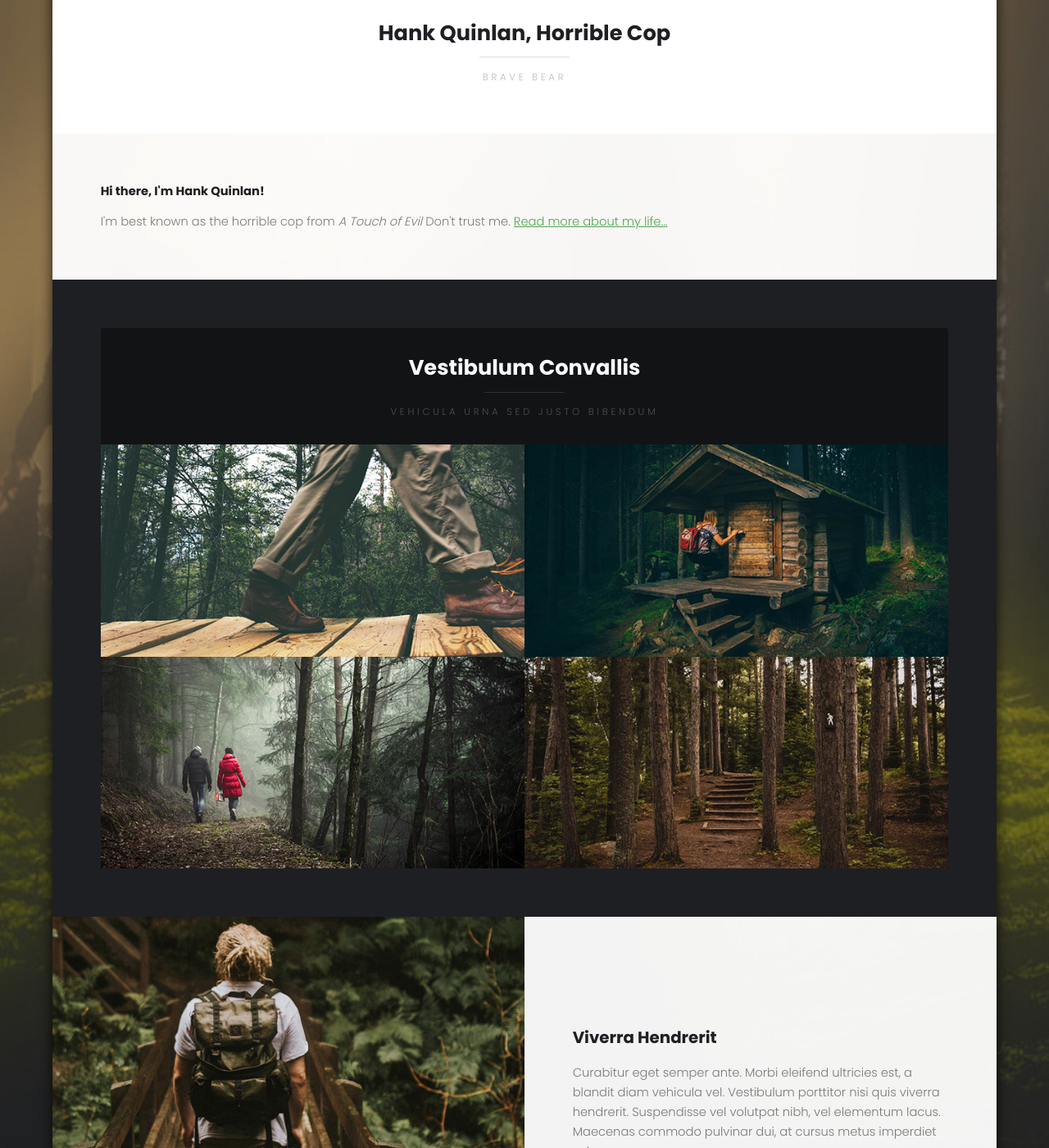
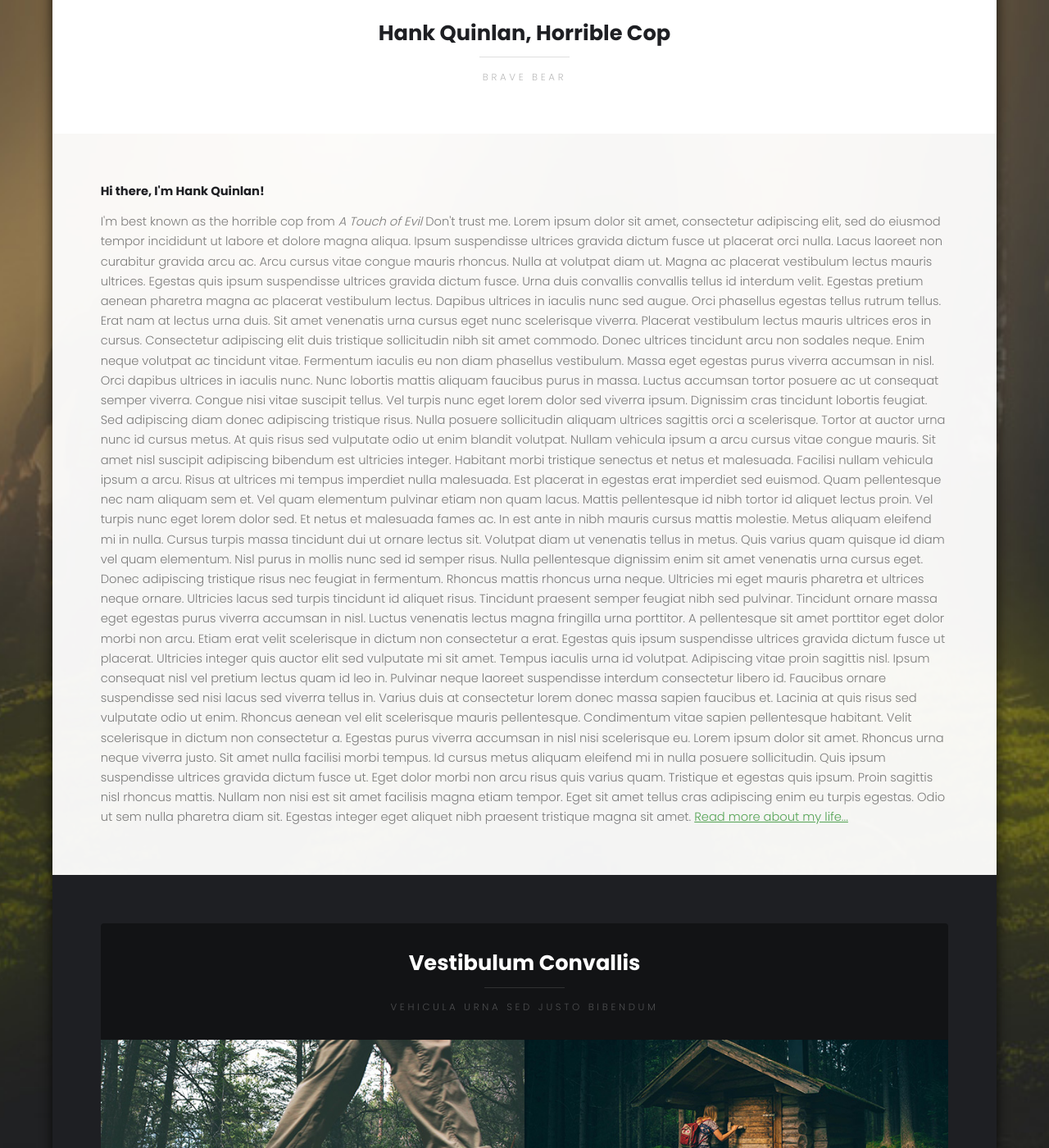
Before and after one commit to HazelPython/symmetrical-palm-tree, a Jekyll site: the page built from helloworld.md, in a window 1280 px wide and 1400 px high, scrolled down 667 px. Shown: the whole window at 82% size. Built offline with Jekyll 4.4.1, drawn with Linux system fonts in a browser that asks for light colours.

Commit message:
Update helloworld.md

```diff
--- a/helloworld.md
+++ b/helloworld.md
@@ -5,4 +5,13 @@ title: Hank Quinlan, Horrible Cop
 
 <h1>Hi there, I'm Hank Quinlan!</h1>
 <p>I'm best known as the horrible cop from <em>A Touch of Evil</em> Don't trust me.
+  Lorem ipsum dolor sit amet, consectetur adipiscing elit, sed do eiusmod tempor incididunt ut labore et dolore magna aliqua. Ipsum suspendisse ultrices gravida dictum fusce ut placerat orci nulla. Lacus laoreet non curabitur gravida arcu ac. Arcu cursus vitae congue mauris rhoncus. Nulla at volutpat diam ut. Magna ac placerat vestibulum lectus mauris ultrices. Egestas quis ipsum suspendisse ultrices gravida dictum fusce. Urna duis convallis convallis tellus id interdum velit. Egestas pretium aenean pharetra magna ac placerat vestibulum lectus. Dapibus ultrices in iaculis nunc sed augue. Orci phasellus egestas tellus rutrum tellus. Erat nam at lectus urna duis. Sit amet venenatis urna cursus eget nunc scelerisque viverra. Placerat vestibulum lectus mauris ultrices eros in cursus. Consectetur adipiscing elit duis tristique sollicitudin nibh sit amet commodo. Donec ultrices tincidunt arcu non sodales neque. Enim neque volutpat ac tincidunt vitae. Fermentum iaculis eu non diam phasellus vestibulum.
+
+Massa eget egestas purus viverra accumsan in nisl. Orci dapibus ultrices in iaculis nunc. Nunc lobortis mattis aliquam faucibus purus in massa. Luctus accumsan tortor posuere ac ut consequat semper viverra. Congue nisi vitae suscipit tellus. Vel turpis nunc eget lorem dolor sed viverra ipsum. Dignissim cras tincidunt lobortis feugiat. Sed adipiscing diam donec adipiscing tristique risus. Nulla posuere sollicitudin aliquam ultrices sagittis orci a scelerisque. Tortor at auctor urna nunc id cursus metus. At quis risus sed vulputate odio ut enim blandit volutpat. Nullam vehicula ipsum a arcu cursus vitae congue mauris. Sit amet nisl suscipit adipiscing bibendum est ultricies integer.
+
+Habitant morbi tristique senectus et netus et malesuada. Facilisi nullam vehicula ipsum a arcu. Risus at ultrices mi tempus imperdiet nulla malesuada. Est placerat in egestas erat imperdiet sed euismod. Quam pellentesque nec nam aliquam sem et. Vel quam elementum pulvinar etiam non quam lacus. Mattis pellentesque id nibh tortor id aliquet lectus proin. Vel turpis nunc eget lorem dolor sed. Et netus et malesuada fames ac. In est ante in nibh mauris cursus mattis molestie. Metus aliquam eleifend mi in nulla. Cursus turpis massa tincidunt dui ut ornare lectus sit.
+
+Volutpat diam ut venenatis tellus in metus. Quis varius quam quisque id diam vel quam elementum. Nisl purus in mollis nunc sed id semper risus. Nulla pellentesque dignissim enim sit amet venenatis urna cursus eget. Donec adipiscing tristique risus nec feugiat in fermentum. Rhoncus mattis rhoncus urna neque. Ultricies mi eget mauris pharetra et ultrices neque ornare. Ultricies lacus sed turpis tincidunt id aliquet risus. Tincidunt praesent semper feugiat nibh sed pulvinar. Tincidunt ornare massa eget egestas purus viverra accumsan in nisl. Luctus venenatis lectus magna fringilla urna porttitor. A pellentesque sit amet porttitor eget dolor morbi non arcu. Etiam erat velit scelerisque in dictum non consectetur a erat. Egestas quis ipsum suspendisse ultrices gravida dictum fusce ut placerat. Ultricies integer quis auctor elit sed vulputate mi sit amet. Tempus iaculis urna id volutpat. Adipiscing vitae proin sagittis nisl. Ipsum consequat nisl vel pretium lectus quam id leo in. Pulvinar neque laoreet suspendisse interdum consectetur libero id.
+
+Faucibus ornare suspendisse sed nisi lacus sed viverra tellus in. Varius duis at consectetur lorem donec massa sapien faucibus et. Lacinia at quis risus sed vulputate odio ut enim. Rhoncus aenean vel elit scelerisque mauris pellentesque. Condimentum vitae sapien pellentesque habitant. Velit scelerisque in dictum non consectetur a. Egestas purus viverra accumsan in nisl nisi scelerisque eu. Lorem ipsum dolor sit amet. Rhoncus urna neque viverra justo. Sit amet nulla facilisi morbi tempus. Id cursus metus aliquam eleifend mi in nulla posuere sollicitudin. Quis ipsum suspendisse ultrices gravida dictum fusce ut. Eget dolor morbi non arcu risus quis varius quam. Tristique et egestas quis ipsum. Proin sagittis nisl rhoncus mattis. Nullam non nisi est sit amet facilisis magna etiam tempor. Eget sit amet tellus cras adipiscing enim eu turpis egestas. Odio ut sem nulla pharetra diam sit. Egestas integer eget aliquet nibh praesent tristique magna sit amet.
 <a href="/index">Read more about my life...</a></p>
```
